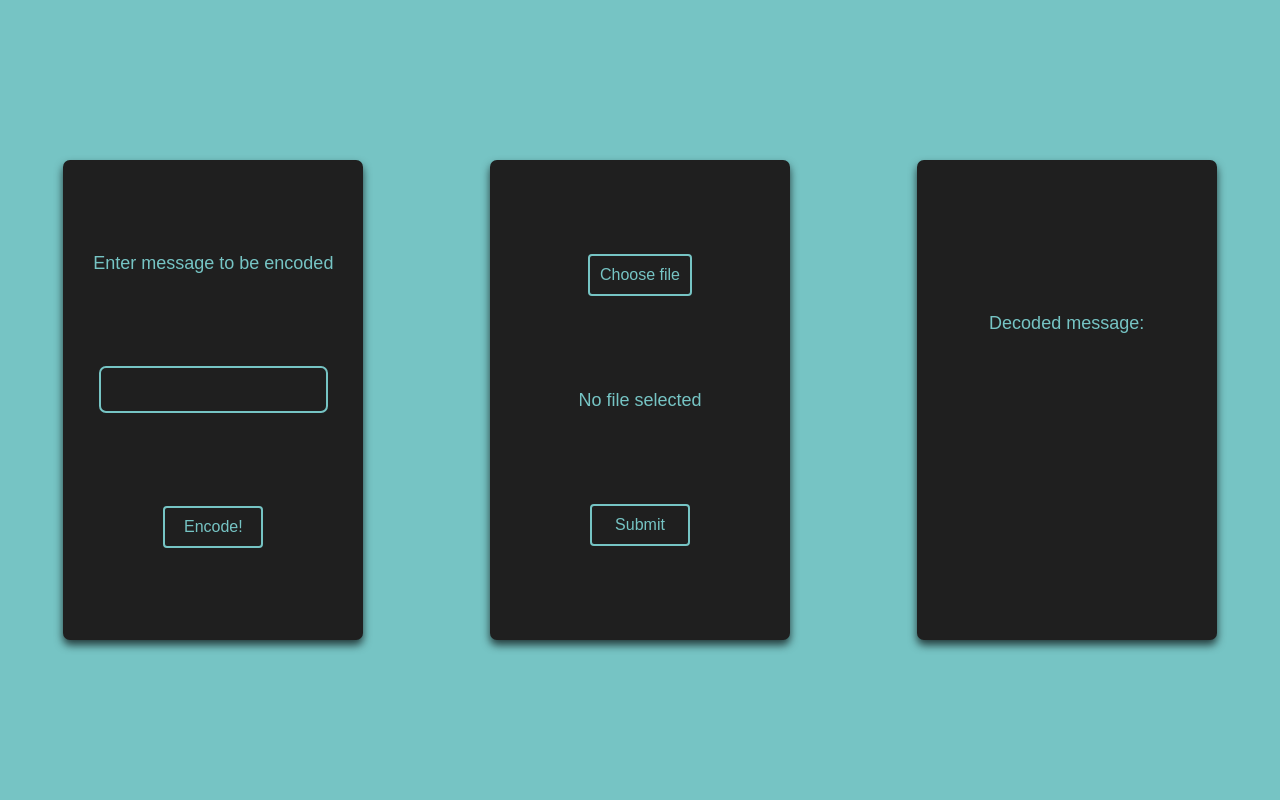
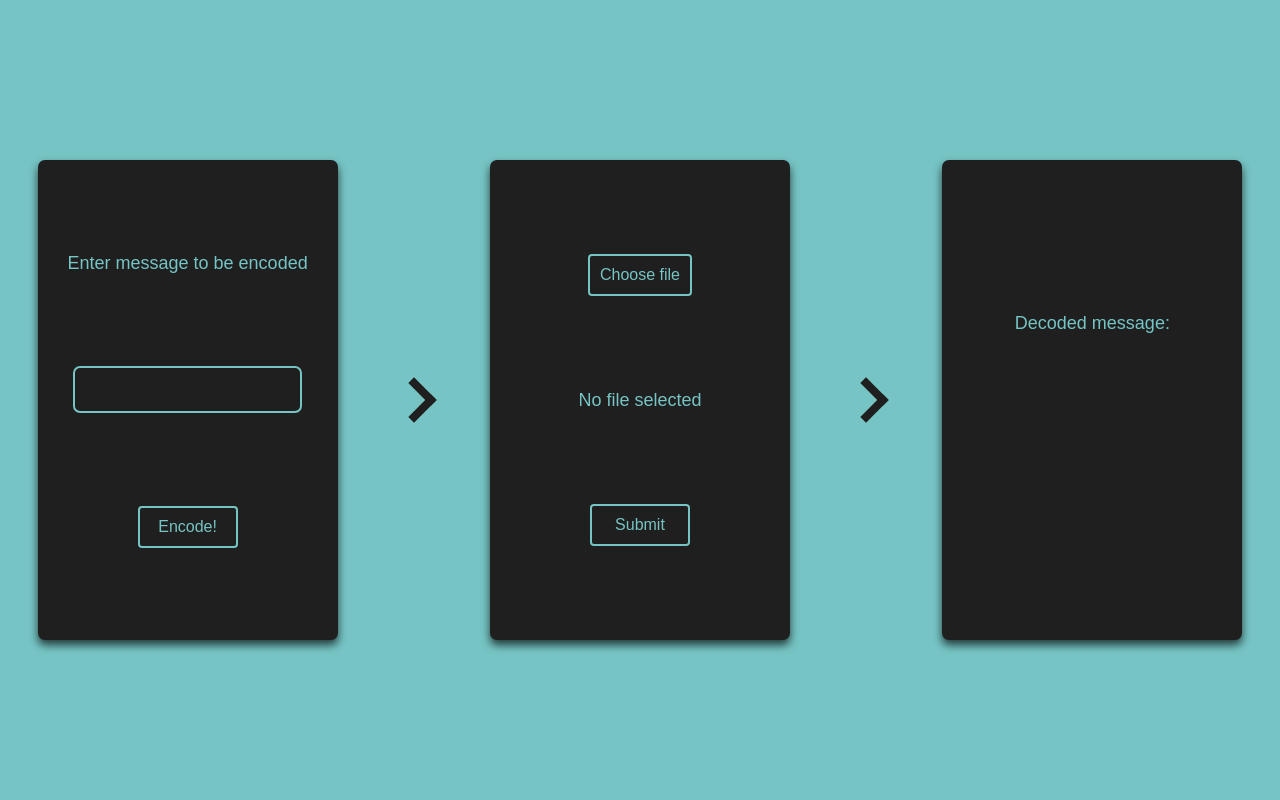
Before and after one commit to alwinjoseph7/audiostego, a Flask app: page / in a window 1280 px wide. Shown: the part 800-1600 px from the top of the page. Run offline with Flask 2, Linux system fonts and the light colour scheme.

Commit message:
Added arrows for Desktop width

```diff
--- a/static/styles/main.css
+++ b/static/styles/main.css
@@ -63,6 +63,7 @@ form{
 .card:hover{
     box-shadow: 0 9px 12px 0 rgba(0,0,0,0.3);
 }
+
 .card input,.file-upload-button{
     color: #76c4c4;
     font-size: 16px;
@@ -105,6 +106,15 @@ form{
     font-size: 15px;
 }
 
+.arrow{
+    border-left: 0.5rem solid #1f1f1f;
+    border-bottom: 0.5rem solid #1f1f1f;
+    width: 1.5rem;
+    display: none;
+    height: 1.5rem;
+    transform: rotate(225deg);
+}
+
 @media screen and (min-width: 650px){
     .card{
         min-height: 40vh;
@@ -115,8 +125,11 @@ form{
     }
 }
 
-@media screen and (min-width: 1000px){
+@media screen and (min-width: 1053px){
     .card{
         min-height: 60vh;
     }
+    .arrow{
+        display: inline;
+    }
 }
--- a/templates/index.html
+++ b/templates/index.html
@@ -21,14 +21,14 @@
                 <input type="text" name="message">
                 <input type="submit" value="Encode!" />
             </section>
-
+            <span class="arrow"></span>
             <section class="card">
                 <input class="file-upload" type="file" name="file"/>
                 <button class="file-upload-button" type="button">Choose file</button>
                 <p class="file-upload-label"></p>
                 <input type="submit" value="Submit" />
             </section>
-
+            <span class="arrow"></span>
             <section class="card">
                 <!-- <input class="file-upload" type="file" name="file"/>
                 <button class="file-upload-button" type="button">Choose file</button>
```
